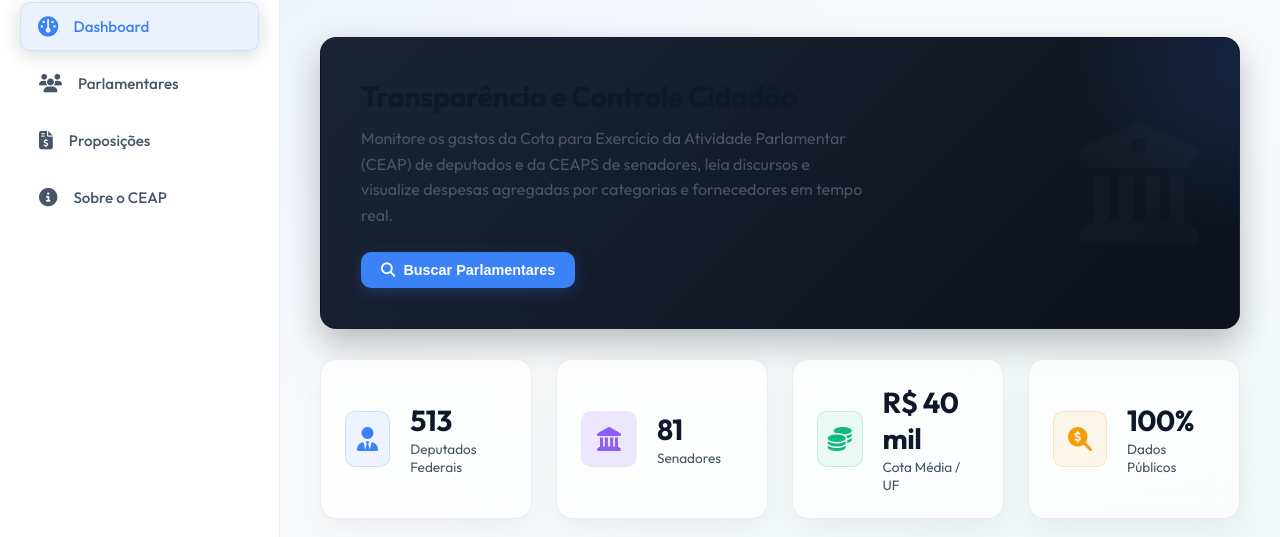
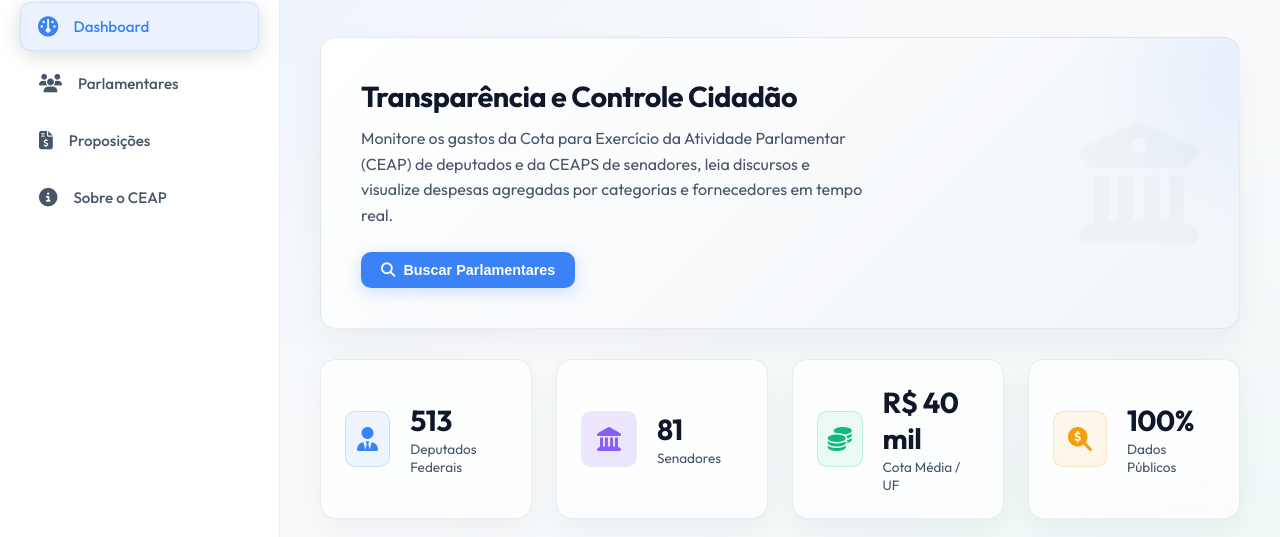
Before and after one commit to bigauke/gastos-parlamentar, a website: page public/index.html in a window 1280 px wide. Both pictures are taken after a click on the button 1044 px from the left and 74 px from the top of the page. Shown: the part 112-649 px from the top of the page. Drawn offline with nearby package versions, Linux system fonts and the light colour scheme; no server answers.

Commit message:
fix: adjust dashboard banner background and logo hover for light theme

```diff
--- a/public/style.css
+++ b/public/style.css
@@ -52,6 +52,19 @@
   box-shadow: 0 10px 30px rgba(15, 23, 42, 0.05);
 }
 
+[data-theme="light"] .dashboard-banner {
+  background: linear-gradient(135deg, #ffffff 0%, #f1f5f9 100%);
+  box-shadow: 0 15px 35px rgba(15, 23, 42, 0.05);
+}
+
+[data-theme="light"] .dashboard-banner::before {
+  background: radial-gradient(circle, rgba(59, 130, 246, 0.08) 0%, transparent 70%);
+}
+
+[data-theme="light"] .banner-illustration {
+  color: rgba(15, 23, 42, 0.025);
+}
+
 [data-theme="light"] .expenses-table th {
   background-color: rgba(0, 0, 0, 0.02);
 }
@@ -67,6 +80,12 @@
 
 [data-theme="light"] .sidebar-header .logo-text h2 {
   background: linear-gradient(135deg, #0f172a 30%, #1e293b 100%);
+  -webkit-background-clip: text;
+  -webkit-text-fill-color: transparent;
+}
+
+[data-theme="light"] .sidebar-header:hover .logo-text h2 {
+  background: linear-gradient(135deg, #0f172a 30%, var(--accent-blue) 100%);
   -webkit-background-clip: text;
   -webkit-text-fill-color: transparent;
 }
```
